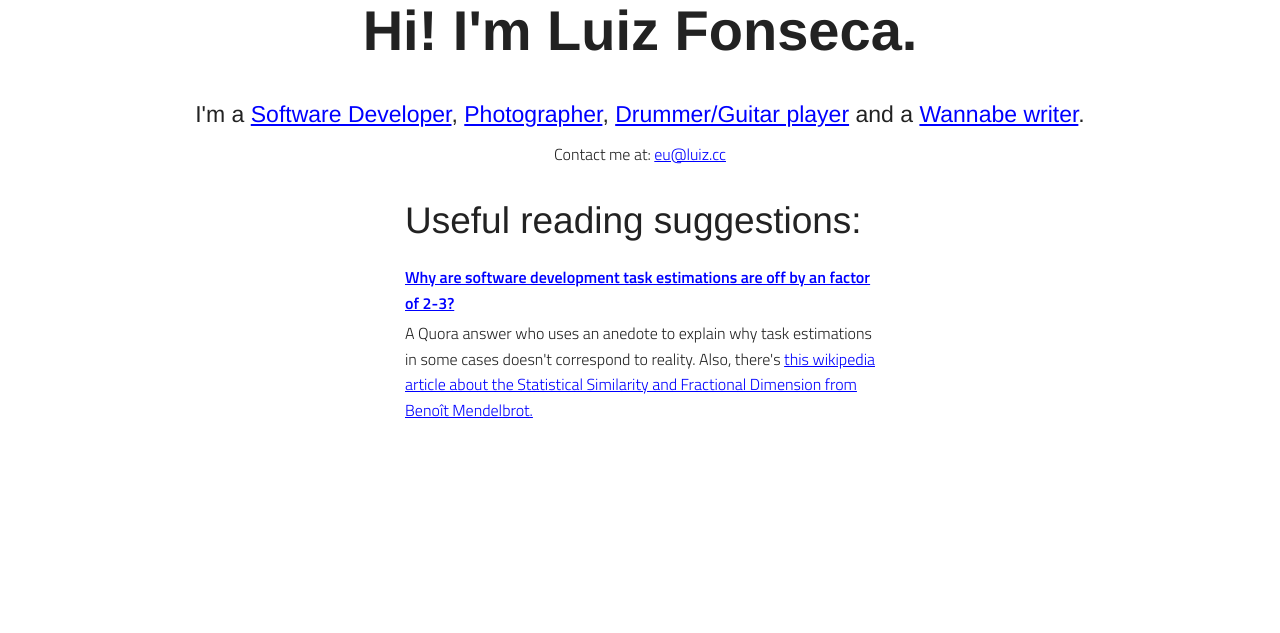
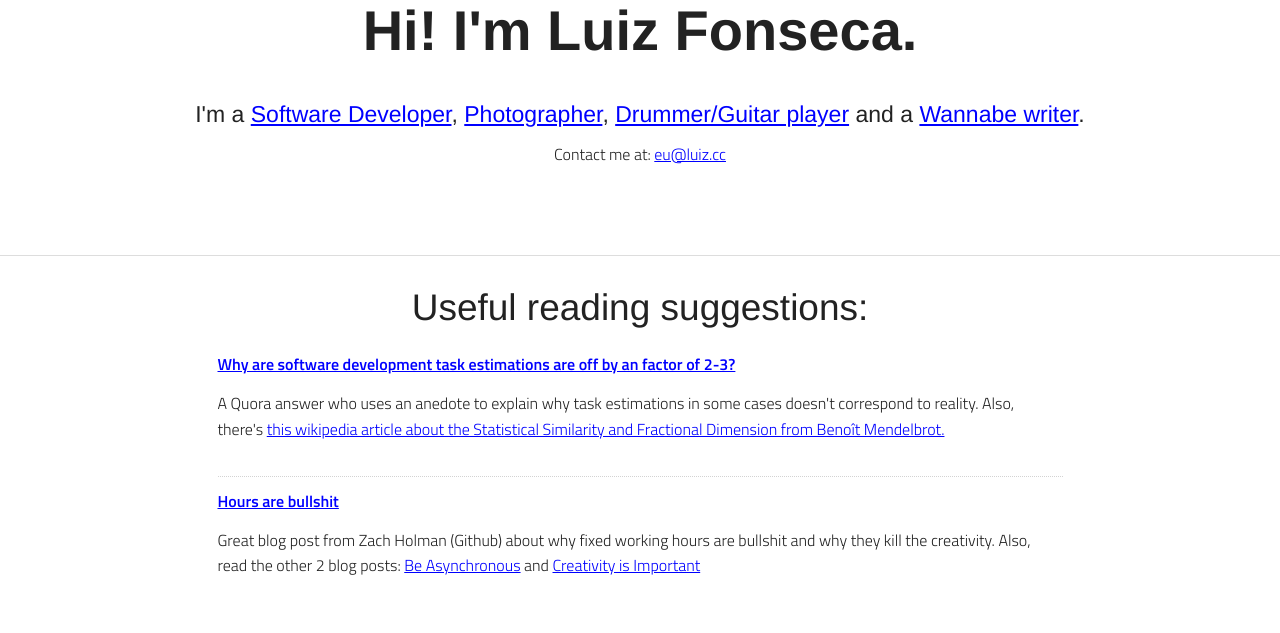
Before and after one commit to luizfonseca/luiz.cc, a Django app: page / in a window 1280 px wide. Shown: the part 264-897 px from the top of the page. Before the commit the page ends 682 px from the top, so only its background shows below. Run offline with Django 3.2, Linux system fonts and the light colour scheme.

Commit message:
Change style for useful references listing and add new reference from zach holman.

```diff
--- a/about/templates/about/index.html
+++ b/about/templates/about/index.html
@@ -10,6 +10,18 @@
 
     <title>About me: Luiz Fonseca.</title>
 
+
+
+  <script>
+    (function(i,s,o,g,r,a,m){i['GoogleAnalyticsObject']=r;i[r]=i[r]||function(){
+    (i[r].q=i[r].q||[]).push(arguments)},i[r].l=1*new Date();a=s.createElement(o),
+    m=s.getElementsByTagName(o)[0];a.async=1;a.src=g;m.parentNode.insertBefore(a,m)
+    })(window,document,'script','//www.google-analytics.com/analytics.js','ga');
+
+    ga('create', 'UA-43318071-1', 'luiz.cc');
+    ga('send', 'pageview');
+
+  </script>
 
   </head>
   <body>
@@ -32,18 +44,20 @@
         </div>
 
       </div>
+      <div class="spacer">&nbsp;</div>
 
-
-
+      <hr/>
       <div class="row references">
-        <div class="large-8 large-centered columns">
-            <h2>Useful reading suggestions:</h2>
+        <div class="large-14 large-centered columns">
+            <h2 class="center-text">Useful reading suggestions:</h2>
 
             <dl>
               <dt> <a href="http://www.quora.com/Engineering-Management/Why-are-software-development-task-estimations-regularly-off-by-a-factor-of-2-3">Why are software development task estimations are off by an factor of 2-3?</a></dt>
               <dd>A Quora answer who uses an anedote to explain why task estimations in some cases doesn't correspond to reality. Also, there's <a href="http://en.wikipedia.org/wiki/How_Long_Is_the_Coast_of_Britain%3F_Statistical_Self-Similarity_and_Fractional_Dimension">this wikipedia article about the Statistical Similarity and Fractional Dimension from Benoît Mendelbrot.</a></dd>
 
 
+              <dt><a href="http://zachholman.com/posts/how-github-works-hours/">Hours are bullshit</a></dt>
+              <dd>Great blog post from Zach Holman (Github) about why fixed working hours are bullshit and why they kill the creativity. Also, read the other 2 blog posts: <a href="http://zachholman.com/posts/how-github-works-asynchronous/">Be Asynchronous</a> and <a href="http://zachholman.com/posts/how-github-works-creativity/">Creativity is Important</a>
             </dl>
         </div>
 
--- a/luizcc/static/css/site.css
+++ b/luizcc/static/css/site.css
@@ -18,3 +18,6 @@ a { text-decoration: underline; color: blue }
 .bordered-white { border: 2px solid lightgrey; }
 .shadow-boxed   { box-shadow: 0 0 .4em lightgray; }
 .center-text    { text-align: center; }
+.spacer         { height: 10%; margin: 2% auto; }
+.references dd  { border-bottom: 1px dotted lightgray; padding: 1% 0 4% 0; }
+.references dd:last-child { border-bottom: none }
```
